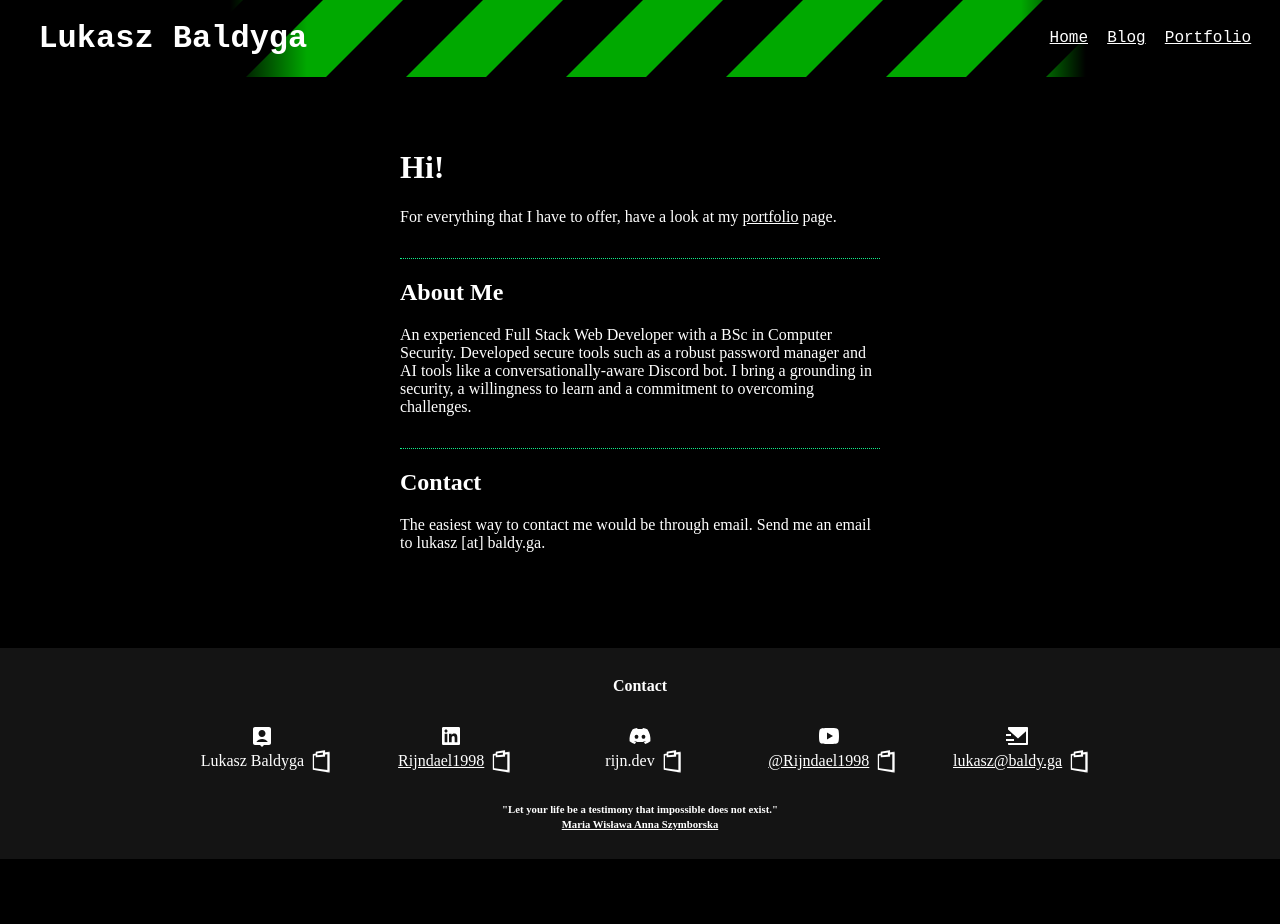
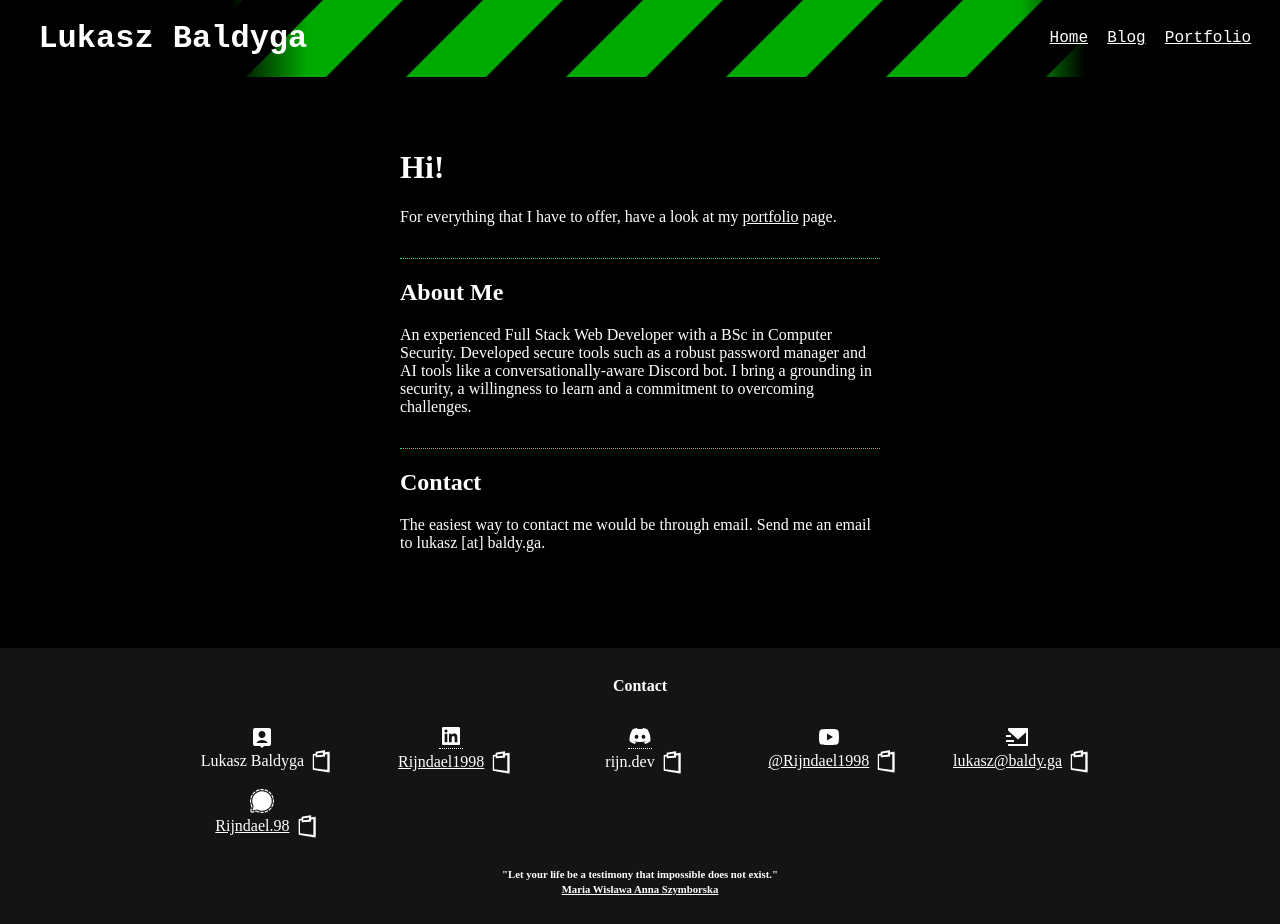
Before and after one commit to Rijndael1998/Website-Neo, a Next.js app: page / in a window 1280 px wide. Before the commit the page ends 859 px from the top, so only its background shows below. Built offline with nearby package versions, Linux system fonts and the light colour scheme; a web font is replaced by a local one.

Commit message:
added footer signal

```diff
--- a/src/components/app/footer/_footer.tsx
+++ b/src/components/app/footer/_footer.tsx
@@ -3,6 +3,8 @@ import { RiAccountPinBoxFill, RiDiscordFill, RiLinkedinBoxFill, RiMailSendFill,
 import Link from "next/link";
 import Copy from "../copy/_copy";
 import Quotes from "./quotes";
+import ToolTip from "@/components/toolTip/_toolTip";
+import { Signal } from "@/components/customIcons/Signal";
 
 export default function Footer() {
 
@@ -18,12 +20,12 @@ export default function Footer() {
             </div>
             <div>
                 <Link href="https://www.linkedin.com/in/Rijndael1998/">
-                    <RiLinkedinBoxFill />
+                    <ToolTip tip="LinkedIn"><RiLinkedinBoxFill /></ToolTip>
                     <p>Rijndael1998<Copy text="Rijndael1998" /></p>
                 </Link>
             </div>
             <div>
-                <RiDiscordFill />
+                <ToolTip tip="Discord"><RiDiscordFill /></ToolTip>
                 <p>rijn.dev<Copy text="rijn.dev" /></p>
             </div>
             <div>
@@ -38,7 +40,13 @@ export default function Footer() {
                     <p>lukasz@baldy.ga<Copy text="lukasz@baldy.ga" /></p>
                 </Link>
             </div>
+            <div>
+                <Link href="https://signal.me/#eu/8z5q24YBYL5drWZt1lQ5v3DZ8iAEUTTUgFDIA2BaAv0qmzWx4i1Idoa0lkS6mj3U">
+                    <Signal />
+                    <p>Rijndael.98<Copy text="Rijndael.98" /></p>
+                </Link>
+            </div>
         </div>
-        <Quotes/>
+        <Quotes />
     </footer>
 }
```
Also changed, not shown: src/components/customIcons/Signal.tsx (added, +6 -0 lines).
